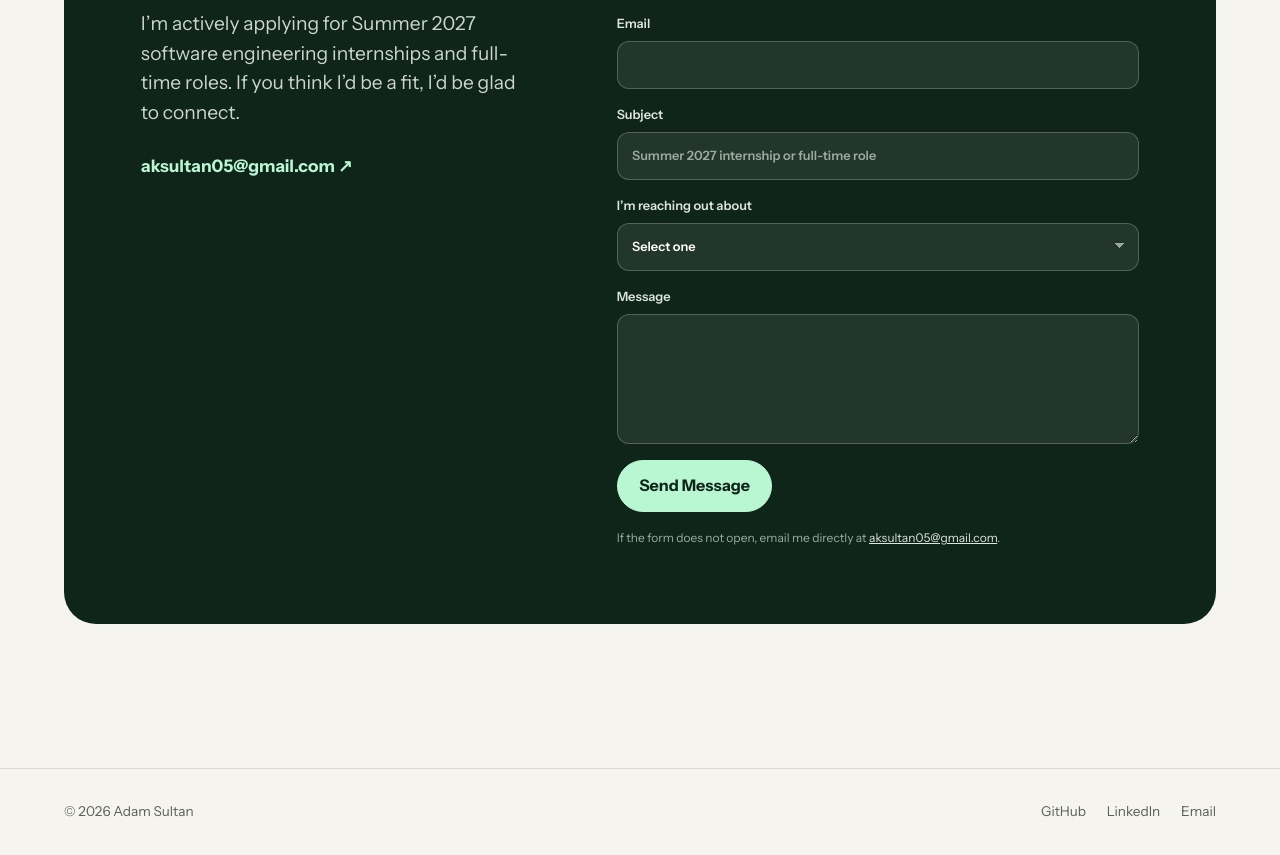
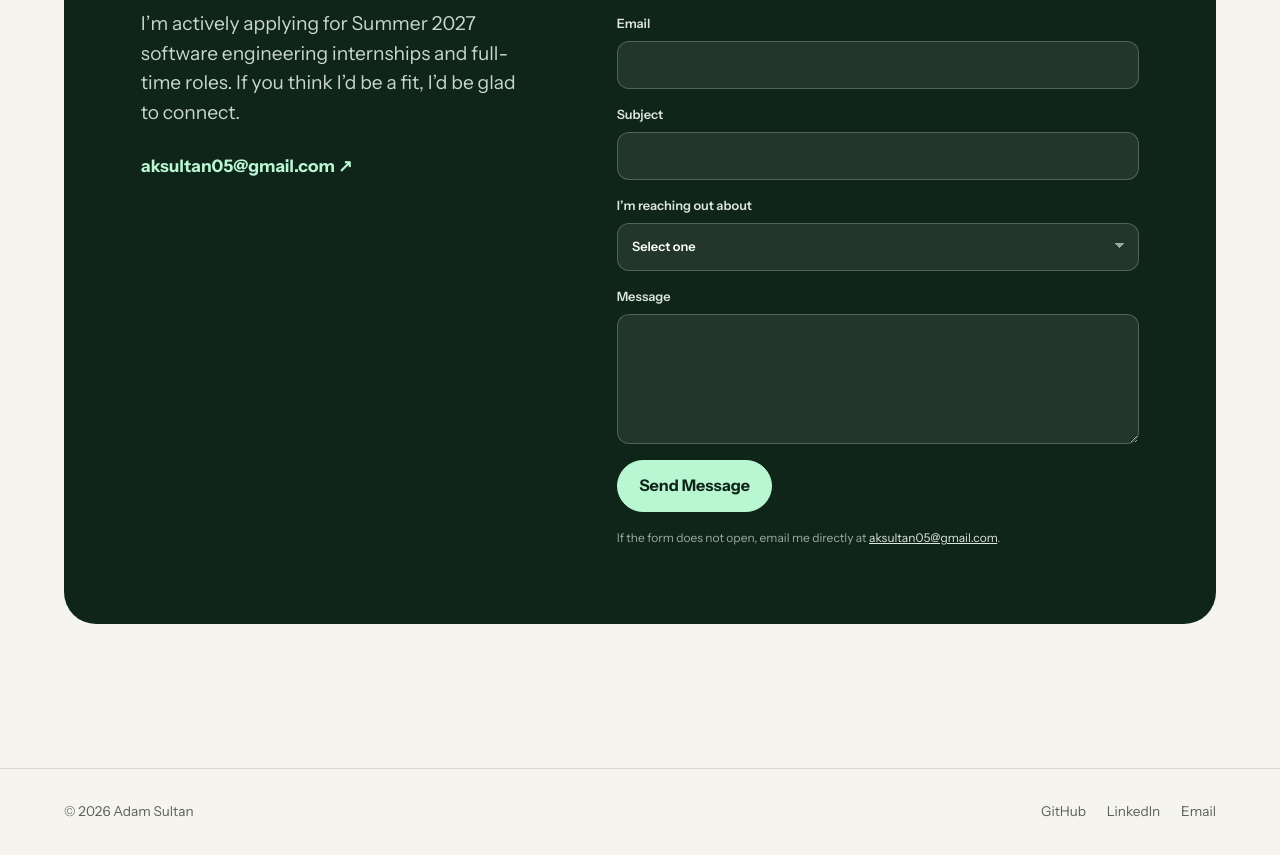
Before and after one commit to AdamSultan107/adam-portfolio-website, a Next.js app: page / in a window 1280 px wide. Shown: the part 5526-6381 px from the top of the page. Built offline with nearby package versions, Linux system fonts and the light colour scheme.

Commit message:
minor cleanup

```diff
--- a/app/page.tsx
+++ b/app/page.tsx
@@ -526,7 +526,6 @@ export default function Home() {
               <input
                 type="text"
                 name="subject"
-                placeholder="Summer 2027 internship or full-time role"
               />
             </label>
             <label className="full">
```
